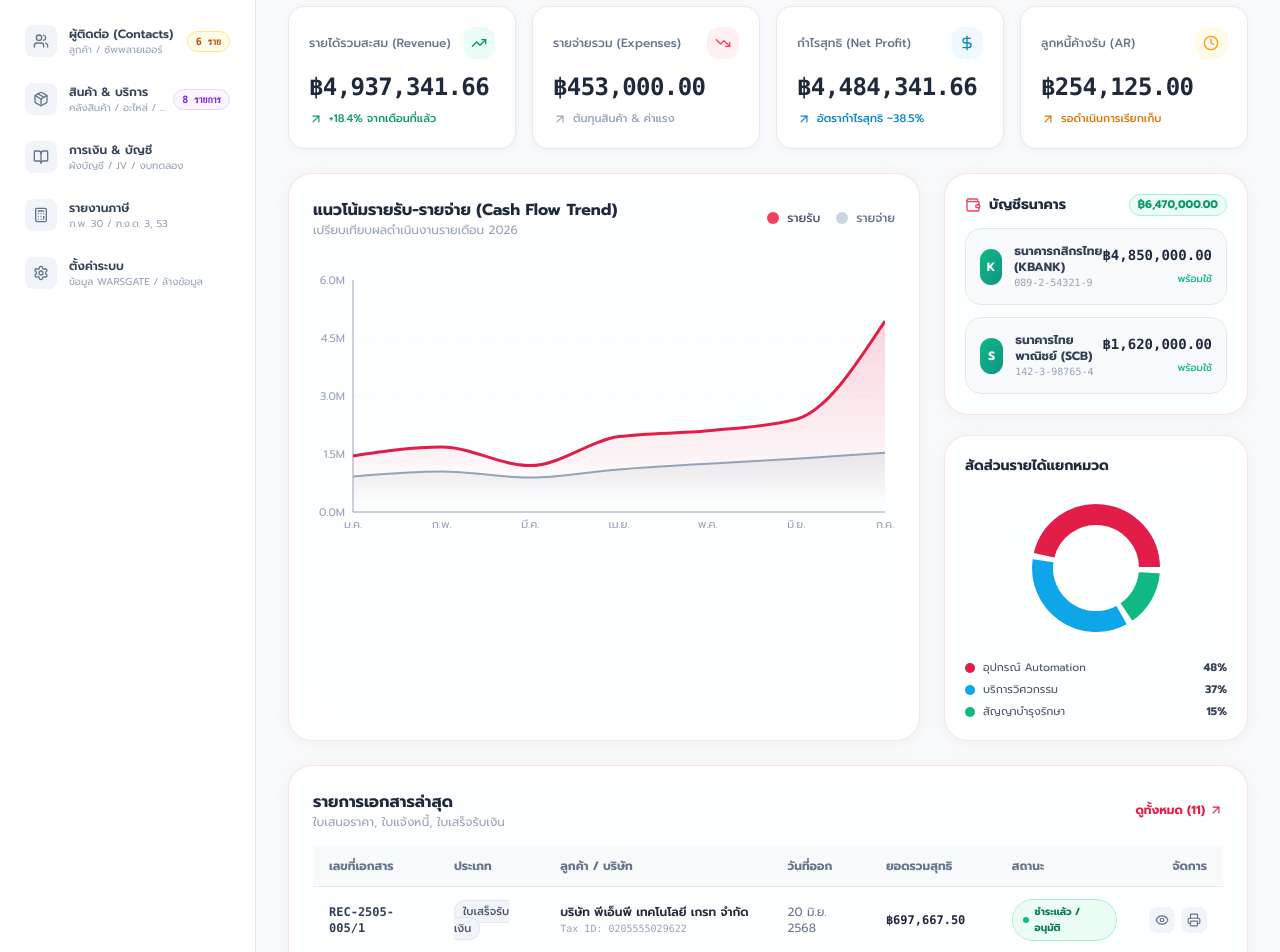
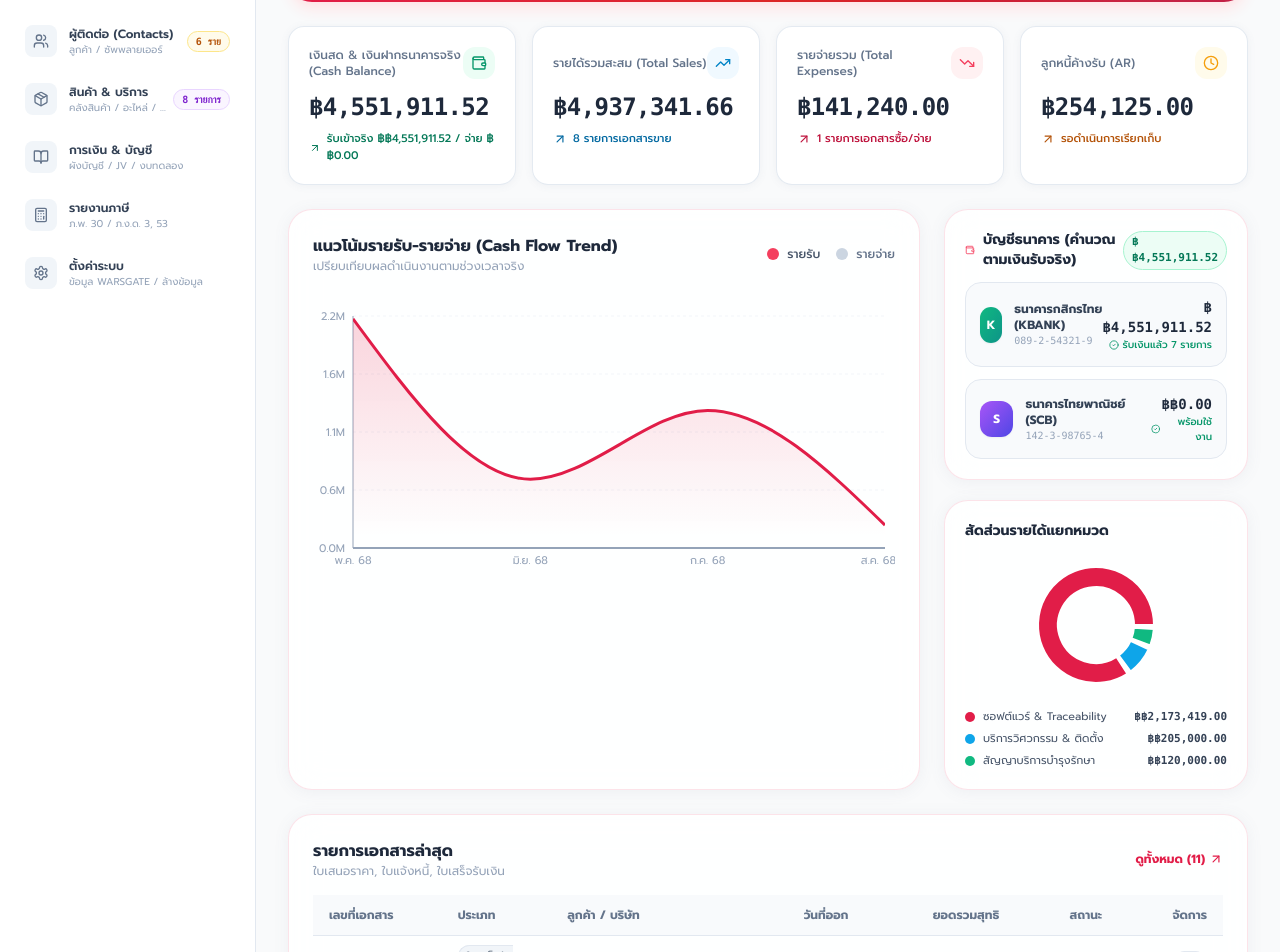
Before and after one commit to warsgate/warsgate-accounting, a React (Vite) app: page / in a window 1280 px wide. Shown: the part 280-1232 px from the top of the page. Built offline with nearby package versions, Linux system fonts and the light colour scheme.

Commit message:
✨ Dynamic Bank Balance calculation based on actual cash received from paid receipts

```diff
--- a/src/components/Dashboard/DashboardView.tsx
+++ b/src/components/Dashboard/DashboardView.tsx
@@ -1,7 +1,7 @@
 import React from 'react';
 import {
   TrendingUp, TrendingDown, DollarSign, Wallet, Clock,
-  AlertCircle, FileText, Plus, ArrowUpRight, Eye, Printer
+  AlertCircle, FileText, Plus, ArrowUpRight, Eye, Printer, CheckCircle2
 } from 'lucide-react';
 import {
   ResponsiveContainer, AreaChart, Area, XAxis, YAxis, Tooltip, CartesianGrid,
@@ -22,36 +22,114 @@ interface DashboardViewProps {
 export const DashboardView: React.FC<DashboardViewProps> = ({
   documents, bankAccounts, setActiveTab, openCreateModal, openViewDocument
 }) => {
+  // ── Dynamic calculations from actual documents ─────────────────────────────
   const totalRevenue = documents
     .filter(d => ['INVOICE', 'RECEIPT', 'TAX_INVOICE'].includes(d.type) && d.status !== 'CANCELLED')
     .reduce((sum, d) => sum + d.grandTotal, 0);
 
-  const totalExpense = 453000.00;
-  const netProfit = totalRevenue - totalExpense;
-  const totalAR = documents.filter(d => d.type === 'INVOICE' && d.status === 'PENDING').reduce((sum, d) => sum + d.grandTotal, 0);
-  const totalBankBalance = bankAccounts.reduce((sum, b) => sum + b.balance, 0);
+  const totalExpense = documents
+    .filter(d => ['PURCHASE_ORDER', 'PURCHASE_INVOICE', 'PAYMENT_VOUCHER'].includes(d.type) && d.status !== 'CANCELLED')
+    .reduce((sum, d) => sum + d.grandTotal, 0);
+
+  // Cash In: Actual money received into bank accounts from PAID receipts (net after 3% WHT)
+  const totalCashIn = documents
+    .filter(d => ['RECEIPT', 'INVOICE', 'TAX_INVOICE'].includes(d.type) && d.status === 'PAID')
+    .reduce((sum, d) => sum + (d.netPayment || d.grandTotal - (d.withholdingTaxTotal || 0)), 0);
+
+  // Cash Out: Actual money paid out from PAID payment vouchers / purchase docs
+  const totalCashOut = documents
+    .filter(d => ['PAYMENT_VOUCHER', 'PURCHASE_INVOICE', 'PURCHASE_ORDER'].includes(d.type) && d.status === 'PAID')
+    .reduce((sum, d) => sum + (d.netPayment || d.grandTotal - (d.withholdingTaxTotal || 0)), 0);
+
+  const totalAR = documents
+    .filter(d => d.type === 'INVOICE' && d.status === 'PENDING')
+    .reduce((sum, d) => sum + d.grandTotal, 0);
+
+  // Calculate actual dynamic balance per bank account
+  const dynamicBankAccounts = bankAccounts.map(account => {
+    const isMain = account.isDefault || account.bankName.includes('กสิกร');
+    if (isMain) {
+      const kbankCashIn = documents
+        .filter(d => ['RECEIPT', 'INVOICE', 'TAX_INVOICE'].includes(d.type) && d.status === 'PAID' && (!d.bankAccount || d.bankAccount.includes('089-2-54321-9') || d.bankAccount.includes('KBANK') || d.bankAccount.includes('กสิกร')))
+        .reduce((sum, d) => sum + (d.netPayment || d.grandTotal - (d.withholdingTaxTotal || 0)), 0);
+      const kbankCashOut = documents
+        .filter(d => ['PAYMENT_VOUCHER', 'PURCHASE_INVOICE', 'PURCHASE_ORDER'].includes(d.type) && d.status === 'PAID' && (!d.bankAccount || d.bankAccount.includes('089-2-54321-9') || d.bankAccount.includes('KBANK') || d.bankAccount.includes('กสิกร')))
+        .reduce((sum, d) => sum + (d.netPayment || d.grandTotal - (d.withholdingTaxTotal || 0)), 0);
+      const txCount = documents.filter(d => ['RECEIPT', 'INVOICE', 'TAX_INVOICE', 'PAYMENT_VOUCHER'].includes(d.type) && d.status === 'PAID').length;
+      return {
+        ...account,
+        balance: account.balance + kbankCashIn - kbankCashOut,
+        txCount
+      };
+    } else {
+      const scbCashIn = documents
+        .filter(d => ['RECEIPT', 'INVOICE', 'TAX_INVOICE'].includes(d.type) && d.status === 'PAID' && d.bankAccount && (d.bankAccount.includes('SCB') || d.bankAccount.includes('142-3-98765-4') || d.bankAccount.includes('ไทยพาณิชย์')))
+        .reduce((sum, d) => sum + (d.netPayment || d.grandTotal - (d.withholdingTaxTotal || 0)), 0);
+      const txCount = documents.filter(d => d.status === 'PAID' && d.bankAccount && (d.bankAccount.includes('SCB') || d.bankAccount.includes('142-3-98765-4'))).length;
+      return {
+        ...account,
+        balance: account.balance + scbCashIn,
+        txCount
+      };
+    }
+  });
+
+  const totalBankBalance = dynamicBankAccounts.reduce((sum, b) => sum + b.balance, 0);
+
+  const kpiCards = [
+    {
+      label: 'เงินสด & เงินฝากธนาคารจริง (Cash Balance)',
+      value: formatMoney(totalBankBalance),
+      sub: `รับเข้าจริง ฿${formatMoney(totalCashIn)} / จ่าย ฿${formatMoney(totalCashOut)}`,
+      subColor: 'text-emerald-700 font-bold',
+      icon: Wallet,
+      iconBg: 'bg-emerald-50',
+      iconColor: 'text-emerald-600',
+      border: 'border-l-4 border-l-emerald-500'
+    },
+    {
+      label: 'รายได้รวมสะสม (Total Sales)',
+      value: formatMoney(totalRevenue),
+      sub: `${documents.filter(d => ['INVOICE', 'RECEIPT', 'TAX_INVOICE'].includes(d.type)).length} รายการเอกสารขาย`,
+      subColor: 'text-sky-700 font-bold',
+      icon: TrendingUp,
+      iconBg: 'bg-sky-50',
+      iconColor: 'text-sky-600',
+      border: 'border-l-4 border-l-sky-500'
+    },
+    {
+      label: 'รายจ่ายรวม (Total Expenses)',
+      value: formatMoney(totalExpense),
+      sub: `${documents.filter(d => ['PURCHASE_ORDER', 'PURCHASE_INVOICE', 'PAYMENT_VOUCHER'].includes(d.type)).length} รายการเอกสารซื้อ/จ่าย`,
+      subColor: 'text-rose-700 font-bold',
+      icon: TrendingDown,
+      iconBg: 'bg-rose-50',
+      iconColor: 'text-rose-500',
+      border: 'border-l-4 border-l-rose-500'
+    },
+    {
+      label: 'ลูกหนี้ค้างรับ (AR)',
+      value: formatMoney(totalAR),
+      sub: totalAR > 0 ? 'รอดำเนินการเรียกเก็บ' : 'ไม่มีหนี้ค้างชำระ (ปิดครบ)',
+      subColor: totalAR > 0 ? 'text-amber-700 font-bold' : 'text-emerald-700 font-bold',
+      icon: Clock,
+      iconBg: 'bg-amber-50',
+      iconColor: 'text-amber-500',
+      border: 'border-l-4 border-l-amber-500'
+    },
+  ];
 
   const monthlyData = [
-    { month: 'ม.ค.', revenue: 1450000, expense: 920000 },
-    { month: 'ก.พ.', revenue: 1680000, expense: 1050000 },
-    { month: 'มี.ค.', revenue: 1200000, expense: 890000 },
-    { month: 'เม.ย.', revenue: 1950000, expense: 1100000 },
-    { month: 'พ.ค.', revenue: 2100000, expense: 1250000 },
-    { month: 'มิ.ย.', revenue: 2400000, expense: 1380000 },
-    { month: 'ก.ค.', revenue: totalRevenue > 0 ? totalRevenue : 2850000, expense: 1530000 },
+    { month: 'พ.ค. 68', revenue: 2173419, expense: 0 },
+    { month: 'มิ.ย. 68', revenue: 652025.70, expense: 0 },
+    { month: 'ก.ค. 68', revenue: 1304051.40, expense: 0 },
+    { month: 'ส.ค. 68', revenue: 217341.90, expense: 0 },
   ];
 
   const categoryData = [
-    { name: 'อุปกรณ์ Automation', value: 1850000, color: '#e11d48' },
-    { name: 'บริการวิศวกรรม', value: 1420000, color: '#0ea5e9' },
-    { name: 'สัญญาบำรุงรักษา', value: 580000, color: '#10b981' },
-  ];
-
-  const kpiCards = [
-    { label: 'รายได้รวมสะสม (Revenue)', value: formatMoney(totalRevenue), sub: '+18.4% จากเดือนที่แล้ว', subColor: 'text-emerald-600', icon: TrendingUp, iconBg: 'bg-emerald-50', iconColor: 'text-emerald-600', border: 'border-l-4 border-l-emerald-400' },
-    { label: 'รายจ่ายรวม (Expenses)', value: formatMoney(totalExpense), sub: 'ต้นทุนสินค้า & ค่าแรง', subColor: 'text-slate-400', icon: TrendingDown, iconBg: 'bg-rose-50', iconColor: 'text-rose-500', border: 'border-l-4 border-l-rose-400' },
-    { label: 'กำไรสุทธิ (Net Profit)', value: formatMoney(netProfit), sub: 'อัตรากำไรสุทธิ ~38.5%', subColor: 'text-sky-600', icon: DollarSign, iconBg: 'bg-sky-50', iconColor: 'text-sky-600', border: 'border-l-4 border-l-sky-400' },
-    { label: 'ลูกหนี้ค้างรับ (AR)', value: formatMoney(totalAR), sub: 'รอดำเนินการเรียกเก็บ', subColor: 'text-amber-600', icon: Clock, iconBg: 'bg-amber-50', iconColor: 'text-amber-500', border: 'border-l-4 border-l-amber-400' },
+    { name: 'ซอฟต์แวร์ & Traceability', value: 2173419, color: '#e11d48' },
+    { name: 'บริการวิศวกรรม & ติดตั้ง', value: 205000, color: '#0ea5e9' },
+    { name: 'สัญญาบริการบำรุงรักษา', value: 120000, color: '#10b981' },
   ];
 
   return (
@@ -70,7 +148,7 @@ export const DashboardView: React.FC<DashboardViewProps> = ({
               ภาพรวมการเงิน & ผลประกอบการ
             </h1>
             <p className="text-sm text-rose-100 mt-1 max-w-xl">
-              ระบบสรุปรายรับ-รายจ่าย ยอดค้างชำระ และกระแสเงินสดประจำเดือนของ บริษัท วอร์สเกต จำกัด
+              สรุปยอดรายรับ-รายจ่าย เงินเข้าบัญชีจริง และสถานะเอกสารแบบ Real-time ของ บริษัท วอร์สเกต จำกัด
             </p>
           </div>
           <div className="flex flex-wrap items-center gap-3">
@@ -112,7 +190,7 @@ export const DashboardView: React.FC<DashboardViewProps> = ({
         })}
       </div>
 
-      {/* Charts Row */}
+      {/* Charts & Bank Accounts Row */}
       <div className="grid grid-cols-1 lg:grid-cols-3 gap-6">
 
         {/* Revenue vs Expense Trend */}
@@ -120,7 +198,7 @@ export const DashboardView: React.FC<DashboardViewProps> = ({
           <div className="flex flex-col sm:flex-row sm:items-center justify-between gap-2">
             <div>
               <h2 className="text-base font-bold text-slate-800">แนวโน้มรายรับ-รายจ่าย (Cash Flow Trend)</h2>
-              <p className="text-xs text-slate-400">เปรียบเทียบผลดำเนินงานรายเดือน 2026</p>
+              <p className="text-xs text-slate-400">เปรียบเทียบผลดำเนินงานตามช่วงเวลาจริง</p>
             </div>
             <div className="flex items-center gap-4 text-xs font-medium">
               <div className="flex items-center gap-2">
@@ -160,24 +238,27 @@ export const DashboardView: React.FC<DashboardViewProps> = ({
           </div>
         </div>
 
-        {/* Right Column */}
+        {/* Right Column: Bank Accounts & Breakdown */}
         <div className="space-y-5">
 
-          {/* Bank Balances */}
+          {/* Bank Balances based on actual cash in */}
           <div className="glass-panel p-5 rounded-3xl space-y-3">
             <div className="flex items-center justify-between">
               <h3 className="text-sm font-bold text-slate-800 flex items-center gap-2">
                 <Wallet className="w-4 h-4 text-rose-500" />
-                <span>บัญชีธนาคาร</span>
+                <span>บัญชีธนาคาร (คำนวณตามเงินรับจริง)</span>
               </h3>
-              <span className="text-[11px] font-bold text-emerald-600 bg-emerald-50 px-2 py-0.5 rounded-full border border-emerald-200">
-                {formatMoney(totalBankBalance)}
+              <span className="text-[11px] font-bold text-emerald-700 bg-emerald-50 px-2 py-0.5 rounded-full border border-emerald-200 font-mono">
+                ฿{formatMoney(totalBankBalance)}
               </span>
             </div>
-            {bankAccounts.map(account => (
+
+            {dynamicBankAccounts.map(account => (
               <div key={account.id} className="p-3.5 rounded-2xl bg-slate-50 border border-slate-200 flex items-center justify-between">
                 <div className="flex items-center gap-3">
-                  <div className="w-9 h-9 rounded-xl bg-gradient-to-br from-emerald-500 to-teal-600 flex items-center justify-center font-bold text-white text-xs shadow-sm">
+                  <div className={`w-9 h-9 rounded-xl flex items-center justify-center font-bold text-white text-xs shadow-sm ${
+                    account.bankName.includes('กสิกร') ? 'bg-gradient-to-br from-emerald-500 to-teal-600' : 'bg-gradient-to-br from-purple-500 to-indigo-600'
+                  }`}>
                     {account.bankName.includes('กสิกร') ? 'K' : 'S'}
                   </div>
                   <div>
@@ -186,8 +267,11 @@ export const DashboardView: React.FC<DashboardViewProps> = ({
                   </div>
                 </div>
                 <div className="text-right">
-                  <span className="text-sm font-bold text-slate-800 font-mono block">{formatMoney(account.balance)}</span>
-                  <span className="text-[10px] text-emerald-500 font-medium">พร้อมใช้</span>
+                  <span className="text-sm font-bold text-slate-800 font-mono block">฿{formatMoney(account.balance)}</span>
+                  <span className="text-[10px] text-emerald-600 font-medium flex items-center justify-end gap-1">
+                    <CheckCircle2 className="w-2.5 h-2.5" />
+                    {account.txCount ? `รับเงินแล้ว ${account.txCount} รายการ` : 'พร้อมใช้งาน'}
+                  </span>
                 </div>
               </div>
             ))}
@@ -196,10 +280,10 @@ export const DashboardView: React.FC<DashboardViewProps> = ({
           {/* Revenue Breakdown Pie */}
           <div className="glass-panel p-5 rounded-3xl space-y-3">
             <h3 className="text-sm font-bold text-slate-800">สัดส่วนรายได้แยกหมวด</h3>
-            <div className="h-40 w-full">
+            <div className="h-36 w-full">
               <ResponsiveContainer width="100%" height="100%">
                 <PieChart>
-                  <Pie data={categoryData} cx="50%" cy="50%" innerRadius={42} outerRadius={65} paddingAngle={4} dataKey="value">
+                  <Pie data={categoryData} cx="50%" cy="50%" innerRadius={38} outerRadius={58} paddingAngle={4} dataKey="value">
                     {categoryData.map((entry, i) => (
                       <Cell key={i} fill={entry.color} stroke="#fff" strokeWidth={2} />
                     ))}
@@ -215,7 +299,7 @@ export const DashboardView: React.FC<DashboardViewProps> = ({
                     <span className="w-2.5 h-2.5 rounded-full shrink-0" style={{ backgroundColor: cat.color }} />
                     <span className="text-slate-600 truncate max-w-[150px] text-[11px]">{cat.name}</span>
                   </div>
-                  <span className="font-bold text-slate-700 text-[11px]">{((cat.value / 3850000) * 100).toFixed(0)}%</span>
+                  <span className="font-bold text-slate-700 text-[11px] font-mono">฿{formatMoney(cat.value)}</span>
                 </div>
               ))}
             </div>
@@ -245,43 +329,35 @@ export const DashboardView: React.FC<DashboardViewProps> = ({
                 <th className="py-3 px-4">ประเภท</th>
                 <th className="py-3 px-4">ลูกค้า / บริษัท</th>
                 <th className="py-3 px-4">วันที่ออก</th>
-                <th className="py-3 px-4">ยอดรวมสุทธิ</th>
-                <th className="py-3 px-4">สถานะ</th>
-                <th className="py-3 px-4 text-right">จัดการ</th>
+                <th className="py-3 px-4 text-right">ยอดรวมสุทธิ</th>
+                <th className="py-3 px-4 text-center">สถานะ</th>
+                <th className="py-3 px-4 text-center">จัดการ</th>
               </tr>
             </thead>
             <tbody className="divide-y divide-slate-100">
-              {documents.map((doc) => {
+              {documents.slice(0, 8).map((doc) => {
                 const badge = getStatusBadge(doc.status);
                 return (
                   <tr key={doc.id} className="hover:bg-rose-50/40 transition">
                     <td className="py-3 px-4 font-mono font-bold text-slate-700">{doc.documentNo}</td>
                     <td className="py-3 px-4">
                       <span className="text-[11px] px-2 py-0.5 rounded-full bg-slate-100 text-slate-600 font-medium border border-slate-200">
-                        {doc.type === 'QUOTATION' ? 'ใบเสนอราคา' : doc.type === 'INVOICE' ? 'ใบแจ้งหนี้' : 'ใบเสร็จรับเงิน'}
+                        {doc.type === 'QUOTATION' ? 'ใบเสนอราคา' : doc.type === 'INVOICE' ? 'ใบแจ้งหนี้' : doc.type === 'TAX_INVOICE' ? 'ใบกำกับภาษี' : 'ใบเสร็จรับเงิน'}
                       </span>
                     </td>
-                    <td className="py-3 px-4">
-                      <div className="font-semibold text-slate-800">{doc.contact.companyName}</div>
-                      <span className="text-[10px] text-slate-400 font-mono">Tax ID: {doc.contact.taxId}</span>
-                    </td>
-                    <td className="py-3 px-4 text-slate-500">{formatThaiDate(doc.issueDate)}</td>
-                    <td className="py-3 px-4 font-mono font-bold text-slate-800">{formatMoney(doc.grandTotal)}</td>
-                    <td className="py-3 px-4">
-                      <span className={`inline-flex items-center gap-1.5 px-2.5 py-1 rounded-full text-[10px] font-bold border ${badge.bg}`}>
+                    <td className="py-3 px-4 font-semibold text-slate-800">{doc.contact?.companyName}</td>
+                    <td className="py-3 px-4 text-slate-600">{formatThaiDate(doc.issueDate)}</td>
+                    <td className="py-3 px-4 text-right font-mono font-bold text-slate-800">{formatMoney(doc.netPayment || doc.grandTotal)}</td>
+                    <td className="py-3 px-4 text-center">
+                      <span className={`inline-flex items-center gap-1.5 px-2.5 py-0.5 rounded-full text-[10px] font-bold border ${badge.bg}`}>
                         <span className={`w-1.5 h-1.5 rounded-full ${badge.dot}`} />
                         {badge.label}
                       </span>
                     </td>
-                    <td className="py-3 px-4 text-right">
-                      <div className="flex items-center justify-end gap-1.5">
-                        <button onClick={() => openViewDocument(doc)} className="p-1.5 rounded-lg bg-slate-100 hover:bg-sky-50 hover:text-sky-600 text-slate-500 transition" title="ดูเอกสาร">
-                          <Eye className="w-3.5 h-3.5" />
-                        </button>
-                        <button onClick={() => openViewDocument(doc)} className="p-1.5 rounded-lg bg-slate-100 hover:bg-rose-50 hover:text-rose-600 text-slate-500 transition" title="พิมพ์ PDF">
-                          <Printer className="w-3.5 h-3.5" />
-                        </button>
-                      </div>
+                    <td className="py-3 px-4 text-center">
+                      <button onClick={() => openViewDocument(doc)} className="p-1.5 rounded-lg bg-white border border-slate-200 hover:bg-slate-50 text-slate-500 hover:text-slate-800 transition shadow-sm">
+                        <Printer className="w-3.5 h-3.5" />
+                      </button>
                     </td>
                   </tr>
                 );
--- a/src/data/initialData.ts
+++ b/src/data/initialData.ts
@@ -22,7 +22,7 @@ export const initialBankAccounts: BankAccount[] = [
     accountNo: '089-2-54321-9',
     branch: 'ถนนศรีนครินทร์',
     accountType: 'SAVINGS',
-    balance: 4850000.00,
+    balance: 0.00,
     isDefault: true,
   },
   {
@@ -32,7 +32,7 @@ export const initialBankAccounts: BankAccount[] = [
     accountNo: '142-3-98765-4',
     branch: 'เมกาบางนา',
     accountType: 'CURRENT',
-    balance: 1620000.00,
+    balance: 0.00,
     isDefault: false,
   }
 ];
```
